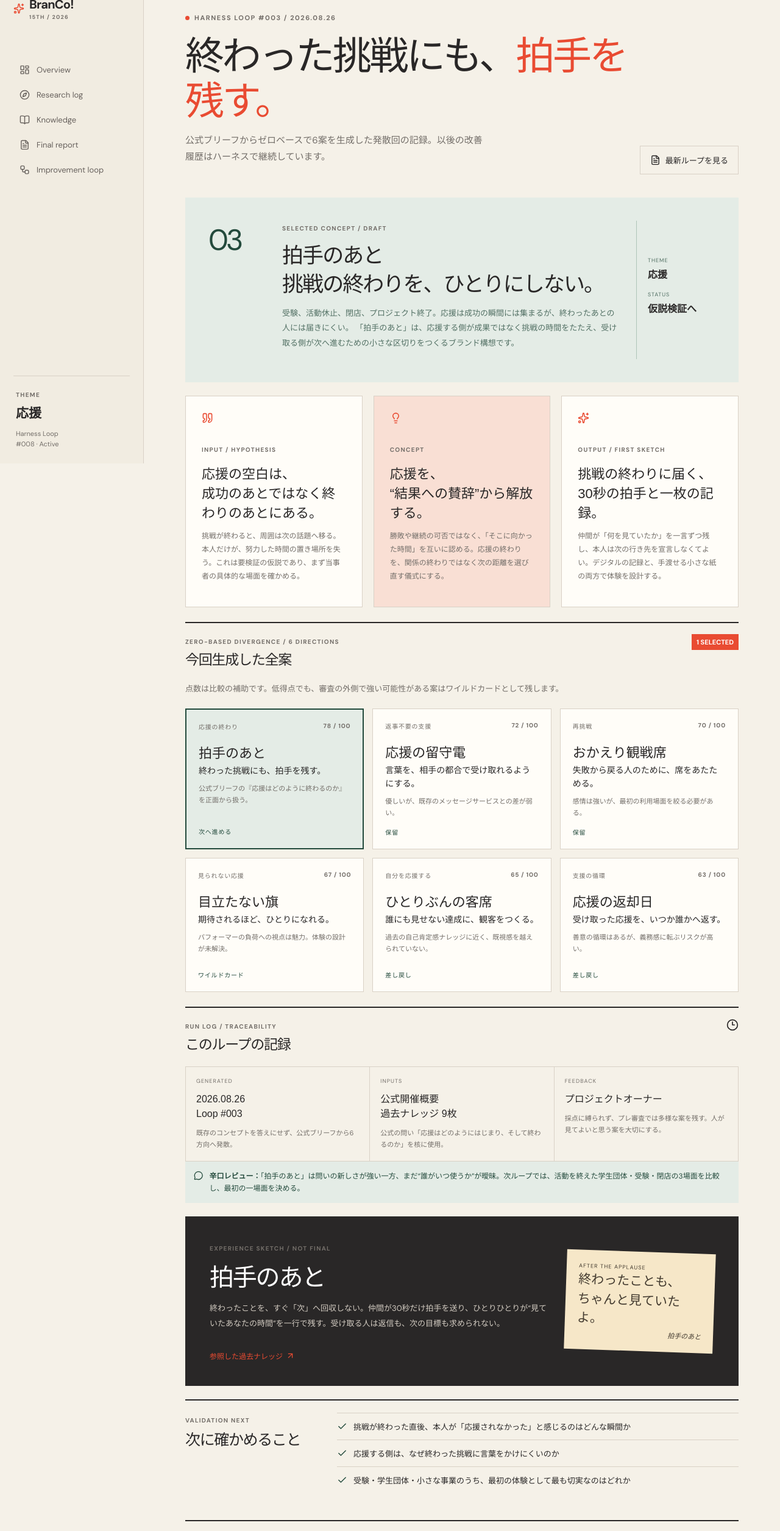
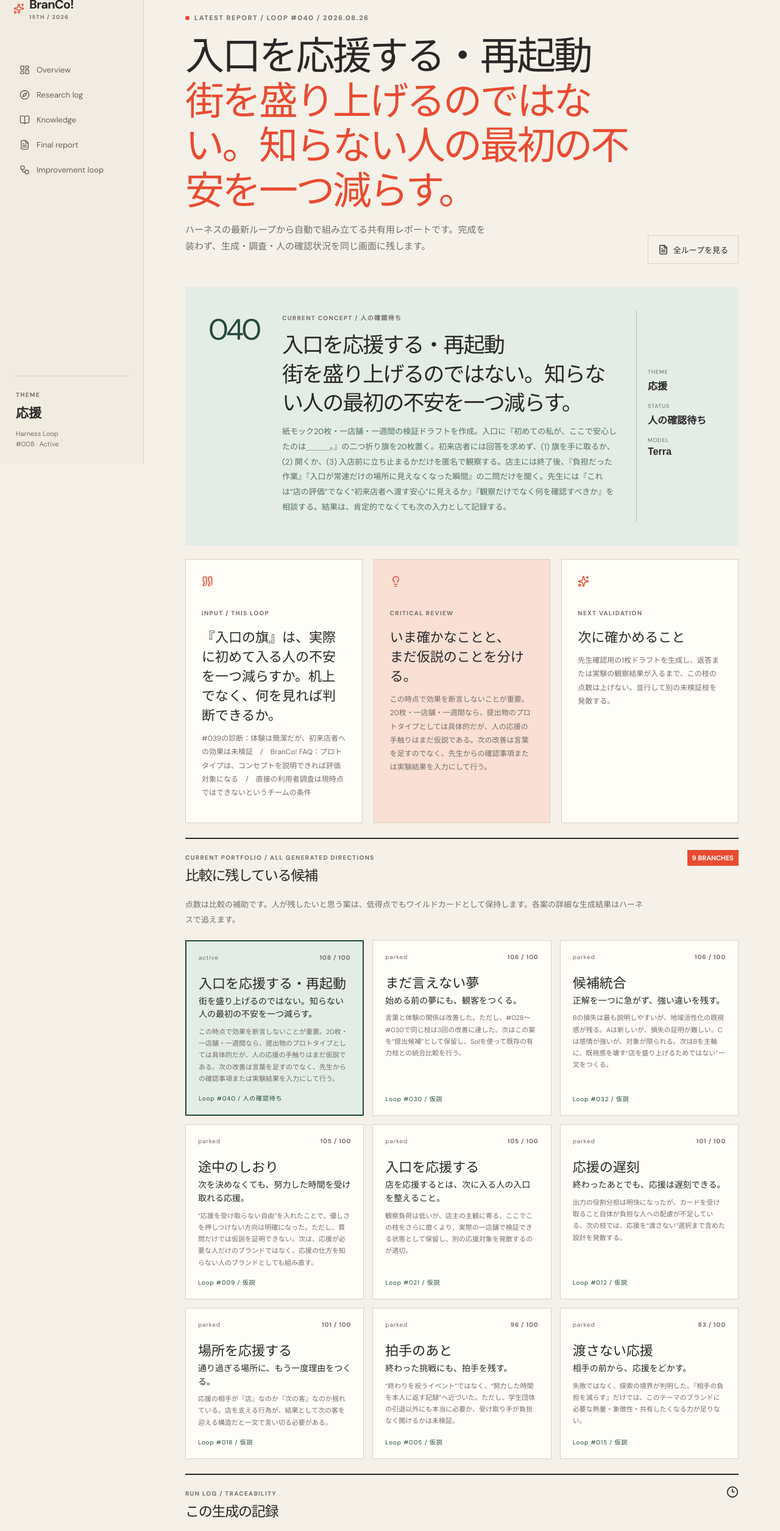
Before and after one commit to YashunX/Branco, a Next.js app: page /reports in a window 1280 px wide. Shown: the part 40-2551 px from the top of the page at 61% size. Built offline with nearby package versions, Linux system fonts and the light colour scheme.

Commit message:
Sync member report with latest harness state

```diff
--- a/src/app/reports/page.tsx
+++ b/src/app/reports/page.tsx
@@ -1,279 +1,45 @@
-import {
-  ArrowUpRight,
-  Check,
-  Clock3,
-  ExternalLink,
-  FileText,
-  Lightbulb,
-  MessageCircle,
-  Quote,
-  Sparkles,
-} from "lucide-react";
-
-const candidates = [
-  {
-    name: "拍手のあと",
-    lens: "応援の終わり",
-    line: "終わった挑戦にも、拍手を残す。",
-    score: "78 / 100",
-    note: "公式ブリーフの『応援はどのように終わるのか』を正面から扱う。",
-    state: "次へ進める",
-  },
-  {
-    name: "応援の留守電",
-    lens: "返事不要の支援",
-    line: "言葉を、相手の都合で受け取れるようにする。",
-    score: "72 / 100",
-    note: "優しいが、既存のメッセージサービスとの差が弱い。",
-    state: "保留",
-  },
-  {
-    name: "おかえり観戦席",
-    lens: "再挑戦",
-    line: "失敗から戻る人のために、席をあたためる。",
-    score: "70 / 100",
-    note: "感情は強いが、最初の利用場面を絞る必要がある。",
-    state: "保留",
-  },
-  {
-    name: "目立たない旗",
-    lens: "見られない応援",
-    line: "期待されるほど、ひとりになれる。",
-    score: "67 / 100",
-    note: "パフォーマーの負荷への視点は魅力。体験の設計が未解決。",
-    state: "ワイルドカード",
-  },
-  {
-    name: "ひとりぶんの客席",
-    lens: "自分を応援する",
-    line: "誰にも見せない達成に、観客をつくる。",
-    score: "65 / 100",
-    note: "過去の自己肯定感ナレッジに近く、既視感を越えられていない。",
-    state: "差し戻し",
-  },
-  {
-    name: "応援の返却日",
-    lens: "支援の循環",
-    line: "受け取った応援を、いつか誰かへ返す。",
-    score: "63 / 100",
-    note: "善意の循環はあるが、義務感に転ぶリスクが高い。",
-    state: "差し戻し",
-  },
-];
+import { ArrowUpRight, Check, Clock3, ExternalLink, FileText, Lightbulb, MessageCircle, Quote, Sparkles } from "lucide-react";
+import { harness, scoreLabels, type Branch } from "../../lib/harness";
 
 export default function Reports() {
-  return (
-    <div className="page-shell report-page">
-      <div className="report-top">
-        <div>
-          <div className="eyebrow">
-            <span /> HARNESS LOOP #003 / 2026.08.26
-          </div>
-          <h1>
-            終わった挑戦にも、<em>拍手を残す。</em>
-          </h1>
-          <p>
-            公式ブリーフからゼロベースで6案を生成した発散回の記録。以後の改善履歴はハーネスで継続しています。
-          </p>
-        </div>
-        <a href="/harness" className="ghost-button">
-          <FileText size={17} /> 最新ループを見る
-        </a>
-      </div>
+  const branches: Branch[] = harness.branches;
+  const active = branches.find((branch) => branch.status === "active") ?? branches[0];
+  const latest = active.loops.at(-1)!;
+  const candidates = branches.filter((branch) => branch.loops.length > 0).map((branch) => {
+    const loop = branch.loops.at(-1)!;
+    return { branch, loop, total: Object.values(loop.scores).reduce((sum, score) => sum + score, 0) };
+  }).sort((a, b) => b.total - a.total);
+  const sources = [...new Map(active.loops.flatMap((loop) => loop.sources).map((source) => [source.url, source])).values()];
 
-      <section className="report-hero-card">
-        <div className="report-number">03</div>
-        <div>
-          <span className="card-label">SELECTED CONCEPT / DRAFT</span>
-          <h2>
-            拍手のあと
-            <br />
-            挑戦の終わりを、ひとりにしない。
-          </h2>
-          <p>
-            受験、活動休止、閉店、プロジェクト終了。応援は成功の瞬間には集まるが、終わったあとの人には届きにくい。
-            「拍手のあと」は、応援する側が成果ではなく挑戦の時間をたたえ、受け取る側が次へ進むための小さな区切りをつくるブランド構想です。
-          </p>
-        </div>
-        <div className="report-meta">
-          <span>THEME</span>
-          <strong>応援</strong>
-          <span>STATUS</span>
-          <strong>仮説検証へ</strong>
-        </div>
-      </section>
+  return <div className="page-shell report-page">
+    <div className="report-top"><div>
+      <div className="eyebrow"><span /> LATEST REPORT / LOOP #{latest.id} / {latest.date}</div>
+      <h1>{active.title}<br /><em>{active.premise}</em></h1>
+      <p>ハーネスの最新ループから自動で組み立てる共有用レポートです。完成を装わず、生成・調査・人の確認状況を同じ画面に残します。</p>
+    </div><a href="/harness" className="ghost-button"><FileText size={17} /> 全ループを見る</a></div>
 
-      <section className="report-grid">
-        <article className="paper-card">
-          <div className="paper-icon">
-            <Quote size={19} />
-          </div>
-          <span className="card-label">INPUT / HYPOTHESIS</span>
-          <h3>
-            応援の空白は、
-            <br />
-            成功のあとではなく終わりのあとにある。
-          </h3>
-          <p>
-            挑戦が終わると、周囲は次の話題へ移る。本人だけが、努力した時間の置き場所を失う。これは要検証の仮説であり、まず当事者の具体的な場面を確かめる。
-          </p>
-        </article>
-        <article className="paper-card accent-paper">
-          <div className="paper-icon">
-            <Lightbulb size={19} />
-          </div>
-          <span className="card-label">CONCEPT</span>
-          <h3>
-            応援を、
-            <br />
-            “結果への賛辞”から解放する。
-          </h3>
-          <p>
-            勝敗や継続の可否ではなく、「そこに向かった時間」を互いに認める。応援の終わりを、関係の終わりではなく次の距離を選び直す儀式にする。
-          </p>
-        </article>
-        <article className="paper-card">
-          <div className="paper-icon">
-            <Sparkles size={19} />
-          </div>
-          <span className="card-label">OUTPUT / FIRST SKETCH</span>
-          <h3>
-            挑戦の終わりに届く、
-            <br />
-            30秒の拍手と一枚の記録。
-          </h3>
-          <p>
-            仲間が「何を見ていたか」を一言ずつ残し、本人は次の行き先を宣言しなくてよい。デジタルの記録と、手渡せる小さな紙の両方で体験を設計する。
-          </p>
-        </article>
-      </section>
+    <section className="report-hero-card"><div className="report-number">{latest.id}</div><div>
+      <span className="card-label">CURRENT CONCEPT / {latest.evidence ?? "仮説"}</span>
+      <h2>{active.title}<br />{active.premise}</h2><p>{latest.output}</p>
+    </div><div className="report-meta"><span>THEME</span><strong>応援</strong><span>STATUS</span><strong>{latest.evidence ?? "仮説"}</strong><span>MODEL</span><strong>{latest.model ?? "Terra"}</strong></div></section>
 
-      <section className="candidate-section">
-        <div className="section-heading">
-          <div>
-            <span className="card-label">ZERO-BASED DIVERGENCE / 6 DIRECTIONS</span>
-            <h2>今回生成した全案</h2>
-          </div>
-          <span className="score-badge">1 SELECTED</span>
-        </div>
-        <p className="rubric-intro">
-          点数は比較の補助です。低得点でも、審査の外側で強い可能性がある案はワイルドカードとして残します。
-        </p>
-        <div className="candidate-grid">
-          {candidates.map((candidate, index) => (
-            <article key={candidate.name} className={index === 0 ? "candidate-card selected" : "candidate-card"}>
-              <div className="candidate-card-top">
-                <span>{candidate.lens}</span>
-                <b>{candidate.score}</b>
-              </div>
-              <h3>{candidate.name}</h3>
-              <p className="candidate-line">{candidate.line}</p>
-              <p>{candidate.note}</p>
-              <small>{candidate.state}</small>
-            </article>
-          ))}
-        </div>
-      </section>
+    <section className="report-grid">
+      <article className="paper-card"><div className="paper-icon"><Quote size={19} /></div><span className="card-label">INPUT / THIS LOOP</span><h3>{latest.question}</h3><p>{latest.input.join("　/　")}</p></article>
+      <article className="paper-card accent-paper"><div className="paper-icon"><Lightbulb size={19} /></div><span className="card-label">CRITICAL REVIEW</span><h3>いま確かなことと、<br />まだ仮説のことを分ける。</h3><p>{latest.diagnosis}</p></article>
+      <article className="paper-card"><div className="paper-icon"><Sparkles size={19} /></div><span className="card-label">NEXT VALIDATION</span><h3>次に確かめること</h3><p>{latest.next}</p></article>
+    </section>
 
-      <section id="trace" className="report-log">
-        <div className="section-heading">
-          <div>
-            <span className="card-label">RUN LOG / TRACEABILITY</span>
-            <h2>このループの記録</h2>
-          </div>
-          <Clock3 size={20} />
-        </div>
-        <div className="log-grid">
-          <article>
-            <span>GENERATED</span>
-            <strong>
-              2026.08.26
-              <br />
-              Loop #003
-            </strong>
-            <p>既存のコンセプトを答えにせず、公式ブリーフから6方向へ発散。</p>
-          </article>
-          <article>
-            <span>INPUTS</span>
-            <strong>
-              公式開催概要
-              <br />
-              過去ナレッジ 9枚
-            </strong>
-            <p>公式の問い「応援はどのようにはじまり、そして終わるのか」を核に使用。</p>
-          </article>
-          <article>
-            <span>FEEDBACK</span>
-            <strong>プロジェクトオーナー</strong>
-            <p>採点に縛られず、プレ審査では多様な案を残す。人が見てよいと思う案を大切にする。</p>
-          </article>
-        </div>
-        <div className="feedback-strip">
-          <MessageCircle size={18} />
-          <p>
-            <b>辛口レビュー：</b>
-            「拍手のあと」は問いの新しさが強い一方、まだ“誰がいつ使うか”が曖昧。次ループでは、活動を終えた学生団体・受験・閉店の3場面を比較し、最初の一場面を決める。
-          </p>
-        </div>
-      </section>
+    <section className="candidate-section"><div className="section-heading"><div><span className="card-label">CURRENT PORTFOLIO / ALL GENERATED DIRECTIONS</span><h2>比較に残している候補</h2></div><span className="score-badge">{candidates.length} BRANCHES</span></div>
+      <p className="rubric-intro">点数は比較の補助です。人が残したいと思う案は、低得点でもワイルドカードとして保持します。各案の詳細な生成結果はハーネスで追えます。</p>
+      <div className="candidate-grid">{candidates.map(({ branch, loop, total }) => <article key={branch.id} className={branch.id === active.id ? "candidate-card selected" : "candidate-card"}><div className="candidate-card-top"><span>{branch.status}</span><b>{total} / 100</b></div><h3>{branch.title}</h3><p className="candidate-line">{branch.premise}</p><p>{loop.diagnosis}</p><small>Loop #{loop.id} / {loop.evidence ?? "仮説"}</small></article>)}</div>
+    </section>
 
-      <section className="concept-preview">
-        <div>
-          <span className="card-label">EXPERIENCE SKETCH / NOT FINAL</span>
-          <h2>拍手のあと</h2>
-          <p>
-            終わったことを、すぐ「次」へ回収しない。仲間が30秒だけ拍手を送り、ひとりひとりが“見ていたあなたの時間”を一行で残す。受け取る人は返信も、次の目標も求められない。
-          </p>
-          <a href="/docs" className="text-link">
-            参照した過去ナレッジ <ArrowUpRight size={15} />
-          </a>
-        </div>
-        <div className="postcard">
-          <span>AFTER THE APPLAUSE</span>
-          <p>
-            終わったことも、
-            <br />
-            ちゃんと見ていたよ。
-          </p>
-          <i>拍手のあと</i>
-        </div>
-      </section>
+    <section id="trace" className="report-log"><div className="section-heading"><div><span className="card-label">RUN LOG / TRACEABILITY</span><h2>この生成の記録</h2></div><Clock3 size={20} /></div>
+      <div className="log-grid"><article><span>GENERATED</span><strong>{latest.date}<br />Loop #{latest.id}</strong><p>{latest.phase}。{latest.model ?? "Terra"} を使用：{latest.modelReason ?? "理由未記録"}</p></article><article><span>INPUTS</span><strong>{latest.input.length} 件の入力<br />{sources.length} 件の参照情報</strong><p>出力だけでなく、前ループの診断と公開情報を入力として残しています。</p></article><article><span>FEEDBACK</span><strong>{latest.evidence ?? "仮説"}</strong><p>現時点では直接の人のフィードバックは未記録です。取得後は次のループの入力として追記します。</p></article></div>
+      <div className="feedback-strip"><MessageCircle size={18} /><p><b>今回の辛口レビュー：</b>{latest.diagnosis}</p></div>
+    </section>
 
-      <section className="decision-card">
-        <div>
-          <span className="card-label">VALIDATION NEXT</span>
-          <h2>次に確かめること</h2>
-        </div>
-        <ul>
-          <li>
-            <Check size={17} />
-            挑戦が終わった直後、本人が「応援されなかった」と感じるのはどんな瞬間か
-          </li>
-          <li>
-            <Check size={17} />
-            応援する側は、なぜ終わった挑戦に言葉をかけにくいのか
-          </li>
-          <li>
-            <Check size={17} />
-            受験・学生団体・小さな事業のうち、最初の体験として最も切実なのはどれか
-          </li>
-        </ul>
-      </section>
-
-      <section className="sources-section compact-sources">
-        <div>
-          <span className="card-label">SOURCE / CHECKED 2026.08.26</span>
-          <h2>今回の調査根拠</h2>
-        </div>
-        <a href="https://branddesigncontest.com/outline/" target="_blank" rel="noreferrer">
-          <span>
-            <ExternalLink size={17} /> BranCo! 第15回 開催概要・応募要項
-            <br />
-            <small>テーマ「応援」と「応援はどのようにはじまり、そして終わるのか」という問いを参照</small>
-          </span>
-          <ArrowUpRight size={17} />
-        </a>
-      </section>
-    </div>
-  );
+    <section className="decision-card"><div><span className="card-label">SCORING / NOT THE ANSWER</span><h2>今回の採点</h2></div><ul>{scoreLabels.map(({ key, label, max }) => <li key={key}><Check size={17} />{label}：{latest.scores[key]} / {max}</li>)}</ul></section>
+    <section className="sources-section compact-sources"><div><span className="card-label">SOURCES / CHECKED {latest.date}</span><h2>この案が参照した情報</h2></div>{sources.length ? sources.map((source) => <a key={source.url} href={source.url} target="_blank" rel="noreferrer"><span><ExternalLink size={17} /> {source.name}<br /><small>{source.usedFor}</small></span><ArrowUpRight size={17} /></a>) : <p>このループでは新しい公開情報を使わず、前回の診断を検証入力にしています。</p>}</section>
+  </div>;
 }
```
